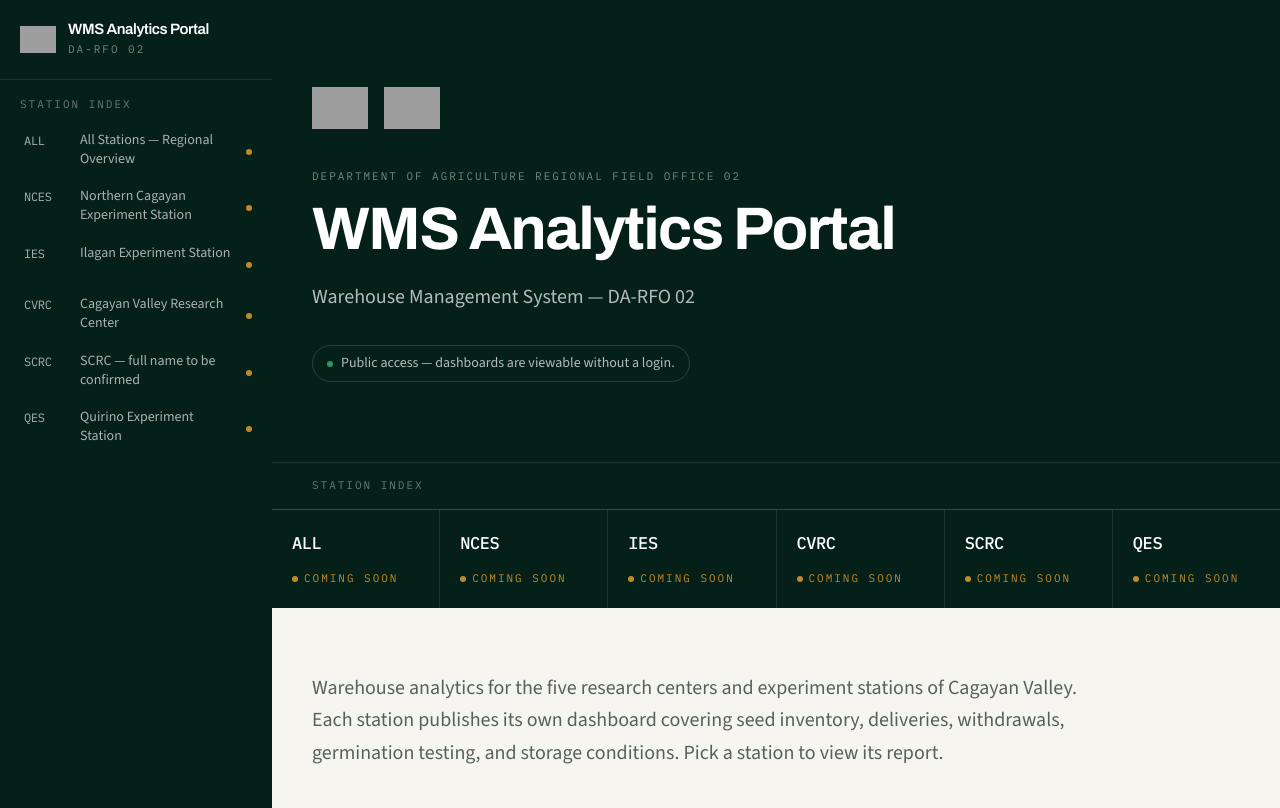
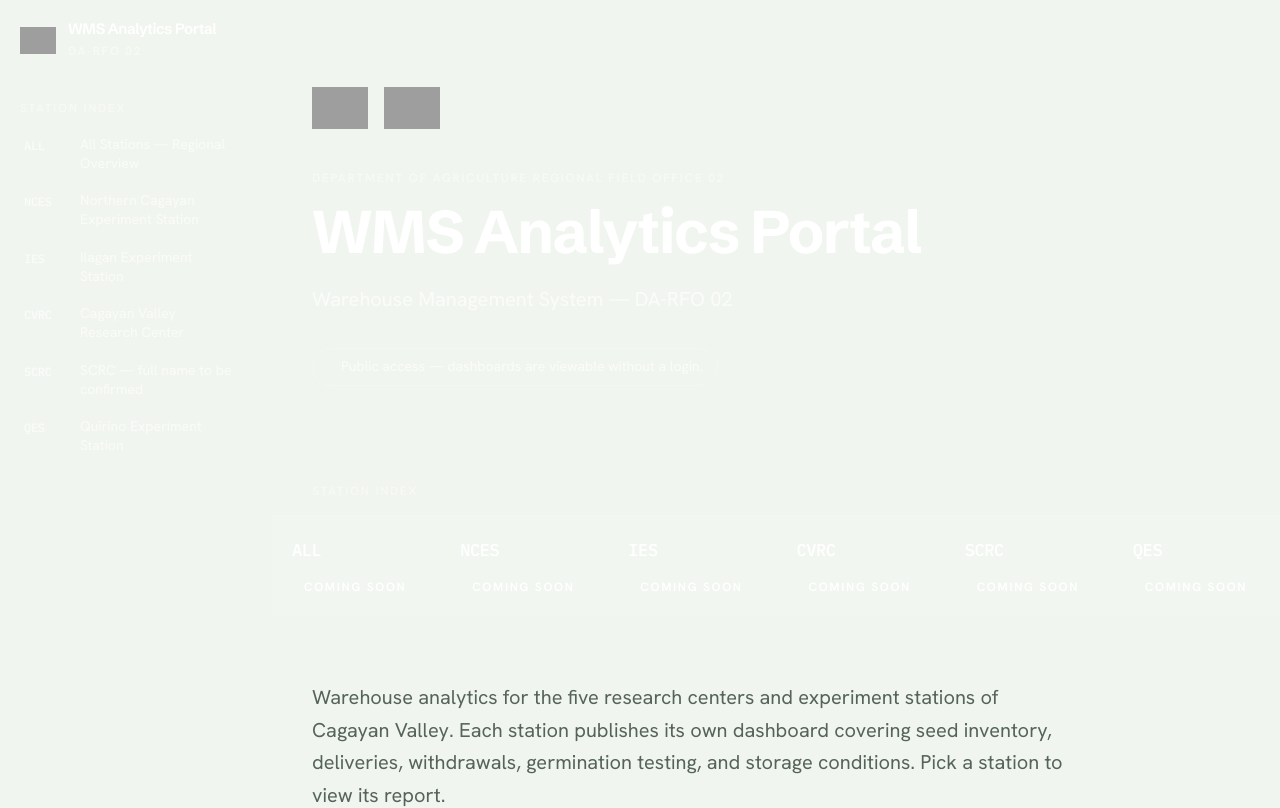
Before and after one commit to DeveloperJP115/darfo2-wms-powerbi-portal, a React (Vite) app: page / in a window 1280 px wide. Shown: the top 808 px of the page. Built offline with nearby package versions, Linux system fonts and the light colour scheme; grey boxes are pictures that could not be loaded.

Commit message:
style: replace dark tokens with a daylight palette and larger type
Swaps the near-black forest ground for a pale canvas with warm sand and
mid leaf green, and sets Schibsted and Hanken Grotesk at a larger base.

```diff
--- a/index.html
+++ b/index.html
@@ -13,7 +13,7 @@
     <link rel="preconnect" href="https://fonts.googleapis.com" />
     <link rel="preconnect" href="https://fonts.gstatic.com" crossorigin />
     <link
-      href="https://fonts.googleapis.com/css2?family=Archivo:wght@500;600;700&family=IBM+Plex+Mono:wght@400;500&family=Source+Sans+3:wght@400;600&display=swap"
+      href="https://fonts.googleapis.com/css2?family=Schibsted+Grotesk:wght@600;700&family=Hanken+Grotesk:wght@400;500;600&family=IBM+Plex+Mono:wght@500&display=swap"
       rel="stylesheet"
     />
   </head>
--- a/src/index.css
+++ b/src/index.css
@@ -3,36 +3,48 @@
 /*
  * DESIGN TOKENS — the one place to tune the look of the portal.
  *
- * Palette: DA institutional green ("field") carries the brand, warm neutrals
- * ("paper"/"ink") carry the reading surface, and a muted grain gold ("grain")
- * is reserved for one job only: marking a dashboard as not yet published.
- * Type: Archivo for display, Source Sans 3 for reading, IBM Plex Mono for
- * station codes and status — the codes are set in mono so they align into a
- * column, the way a warehouse stock card does.
+ * Daylight: a pale green canvas with white cards lifted off it by soft shadow,
+ * so nothing is boxed in by hairlines. Warm sand carries the masthead and
+ * footer so the page never reads as cold gray.
+ *
+ * Green is the identity and every interactive state. Clay has exactly one job:
+ * marking a dashboard that is not published yet. Nothing else may use it.
+ *
+ * Type is set large on purpose — the primary venue is a projector in a meeting
+ * room, and the extra size is what keeps the density friendly rather than
+ * technical. Mono is reserved for station codes only.
  */
 @theme {
-  --color-field-950: #052018;
-  --color-field-900: #0a3526;
-  --color-field-800: #0e432f;
-  --color-field-700: #14603f;
-  --color-field-600: #1b7a50;
-  --color-field-500: #2e9466;
+  --color-leaf-700: #1f5c39;
+  --color-leaf-600: #256540;
+  --color-leaf-500: #2f7d4f;
+  --color-leaf-400: #4f9d6c;
+  --color-leaf-100: #e3efe7;
 
-  --color-grain-600: #8f6416;
-  --color-grain-500: #c08a2a;
-  --color-grain-100: #f5e9d0;
+  --color-sand-200: #e8e0d1;
+  --color-sand-100: #f2ece1;
+  --color-sand-50: #faf7f0;
 
-  --color-paper: #f6f5f0;
-  --color-paper-raised: #ffffff;
+  --color-canvas: #f1f5ef;
+  --color-card: #ffffff;
 
-  --color-ink: #16211c;
-  --color-ink-soft: #55625b;
-  --color-ink-faint: #7d877f;
-  --color-rule: #dcded5;
+  --color-clay-600: #a8623c;
+  --color-clay-100: #f6eae1;
 
-  --font-display: "Archivo", "Segoe UI", system-ui, sans-serif;
-  --font-sans: "Source Sans 3", "Segoe UI", system-ui, sans-serif;
+  --color-ink: #1f2a24;
+  --color-ink-soft: #55635b;
+  --color-ink-faint: #8a938c;
+  --color-hairline: #dee4dc;
+
+  --font-display: "Schibsted Grotesk", "Segoe UI", system-ui, sans-serif;
+  --font-sans: "Hanken Grotesk", "Segoe UI", system-ui, sans-serif;
   --font-mono: "IBM Plex Mono", ui-monospace, "Cascadia Mono", monospace;
+
+  /* Diffuse, low-contrast elevation. Cards should float, not outline. */
+  --shadow-card:
+    0 1px 2px rgb(31 42 36 / 0.04), 0 10px 28px -14px rgb(31 42 36 / 0.12);
+  --shadow-lift:
+    0 2px 4px rgb(31 42 36 / 0.05), 0 18px 40px -16px rgb(31 42 36 / 0.18);
 }
 
 @layer base {
@@ -41,13 +53,11 @@
   }
 
   body {
-    /* Base size runs slightly large: the primary venue is a projector. */
-    @apply bg-paper text-ink font-sans text-[17px] leading-relaxed antialiased;
+    @apply bg-canvas text-ink font-sans text-[19px] leading-[1.7] antialiased;
   }
 
-  /* One consistent focus ring everywhere, including on the dark sidebar. */
   :focus-visible {
-    @apply outline-2 outline-offset-2 outline-field-500;
+    @apply outline-leaf-500 outline-2 outline-offset-2;
   }
 
   h1,
@@ -58,26 +68,18 @@
 }
 
 @layer components {
-  /*
-   * Stock card: a warehouse bin tag. The clipped top-right corner is drawn by
-   * stacking a 1px rule-coloured plate under an inset white plate, because a
-   * normal border would not follow the clip.
-   */
-  .stock-card {
-    --notch: 12px;
-    clip-path: polygon(0 0, calc(100% - var(--notch)) 0, 100% var(--notch), 100% 100%, 0 100%);
-    @apply bg-rule p-px;
+  /* Station codes: the one place mono appears. */
+  .code {
+    @apply font-mono font-medium tracking-tight;
   }
 
-  .stock-card__inner {
-    --notch: 11px;
-    clip-path: polygon(0 0, calc(100% - var(--notch)) 0, 100% var(--notch), 100% 100%, 0 100%);
-    @apply bg-paper-raised h-full;
+  /* Small uppercase label for eyebrows and field names. */
+  .eyebrow {
+    @apply font-sans text-[12px] font-semibold uppercase tracking-[0.14em];
   }
 
-  /* Small uppercase label used for eyebrows and field names. */
-  .eyebrow {
-    @apply font-mono text-[11px] uppercase tracking-[0.18em];
+  .card {
+    @apply bg-card shadow-card rounded-2xl;
   }
 }
 
```
